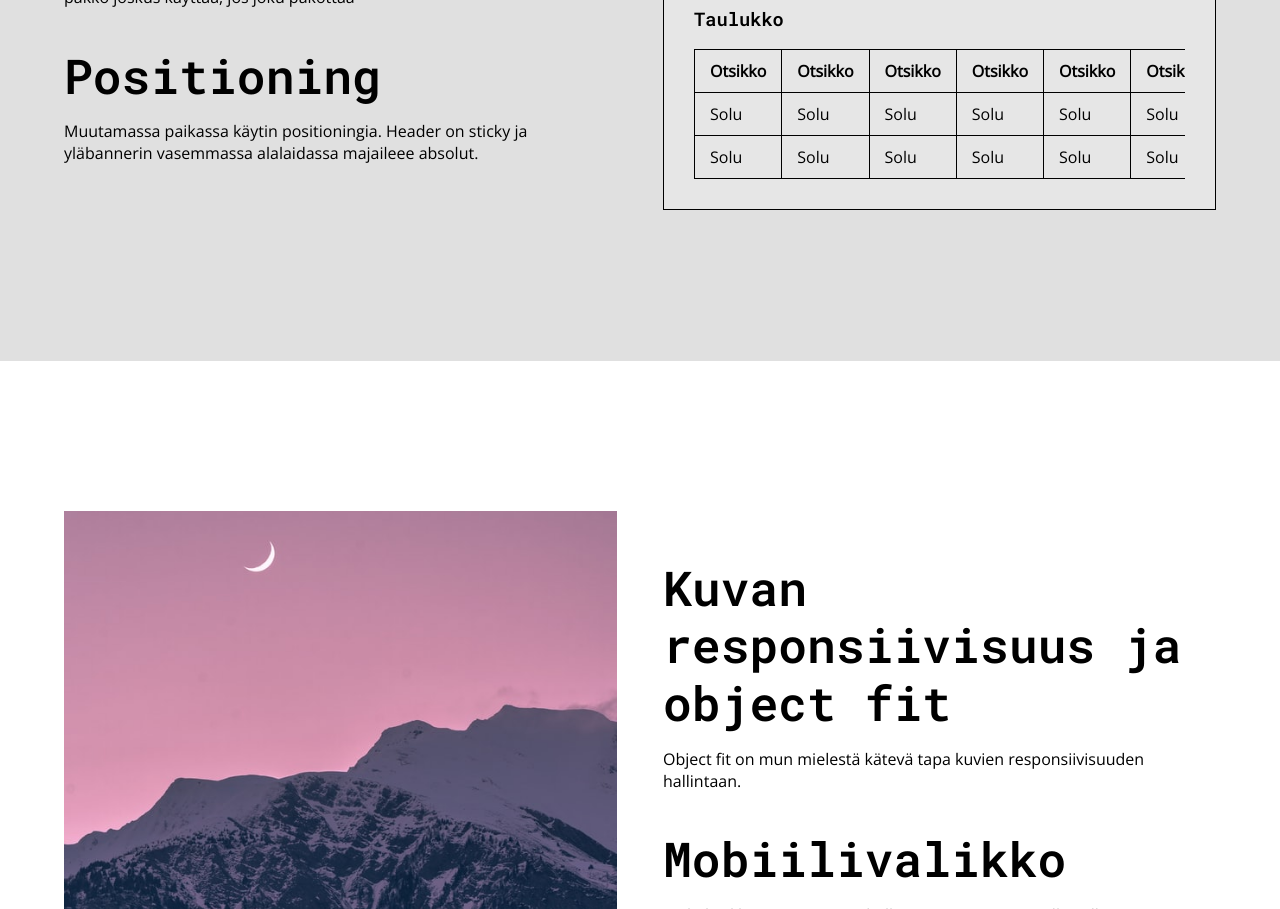
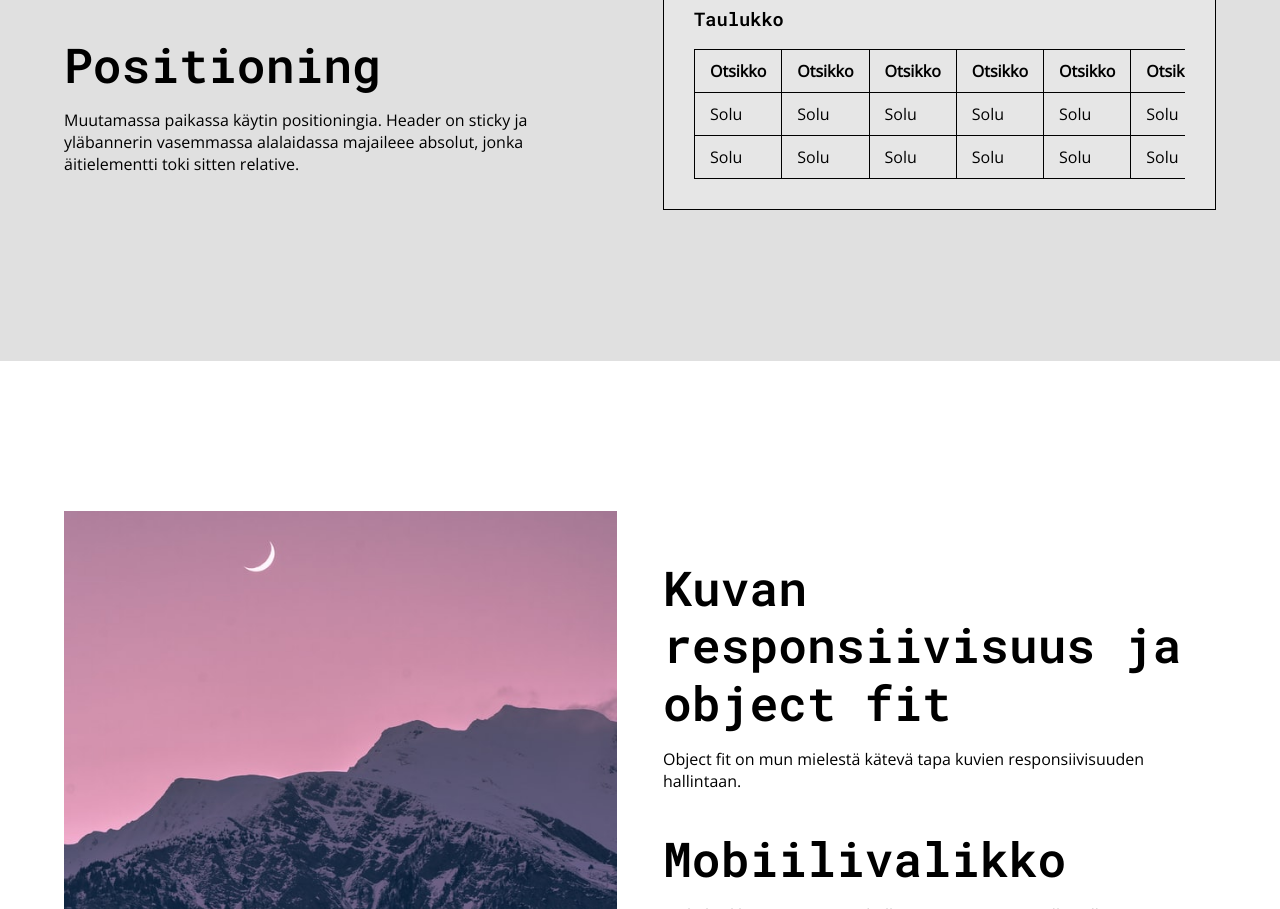
Before and after one commit to sivuseppa/basics-of-web-refe-site, a plain HTML site: page index.html in a window 1280 px wide. Shown: the part 2171-3080 px from the top of the page. Drawn offline with nearby package versions, Linux system fonts and the light colour scheme.

Commit message:
Update index.html

```diff
--- a/index.html
+++ b/index.html
@@ -94,7 +94,7 @@
                     <h2>Erilaiset listaelementit ja taulukko</h2>
                     <p>Listat on ihan ok-kivoja, taulukot ei niinkään, vaikka kai niitäkin jossain on pakko joskus käyttää, jos joku pakottaa</p>
                     <h2>Positioning</h2>
-                    <p>Muutamassa paikassa käytin positioningia. Header on sticky ja yläbannerin vasemmassa alalaidassa majaileee absolut.</p>
+                    <p>Muutamassa paikassa käytin positioningia. Header on sticky ja yläbannerin vasemmassa alalaidassa majaileee absolut, jonka äitielementti toki sitten relative.</p>
                 </div>
                 <div class="list-container">
                     <h3>Ul-lista</h3>
```
